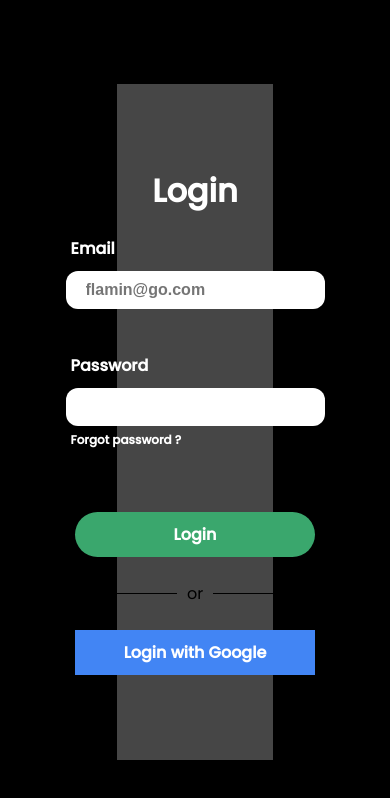
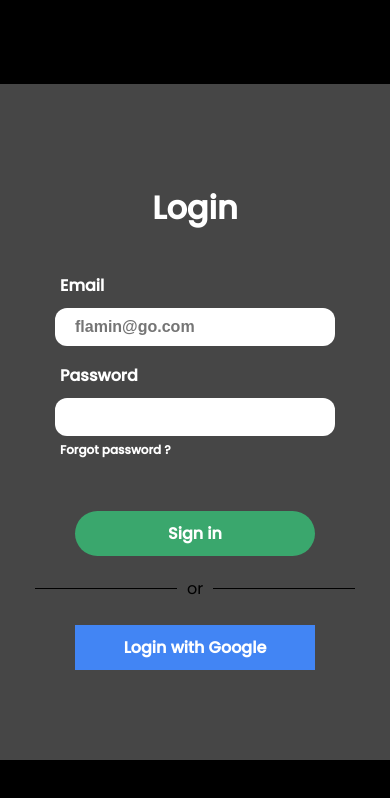
Before and after one commit to Erzenkell/g1-design-system, a React (Create React App) app: page / in a window 390 px wide. Shown: the top 798 px of the page. Built offline with nearby package versions, Linux system fonts and the light colour scheme.

Commit message:
added responsive bit

```diff
--- a/src/components/Button/Button.css
+++ b/src/components/Button/Button.css
@@ -6,6 +6,8 @@
     font-weight: 600;
     cursor: pointer;
     width: 200px;
-    margin-bottom: 10%;
+    margin-bottom: 5%;
     margin-top: 10%;
+    margin-left: auto;
+    margin-right: auto;
 }
--- a/src/components/Divider/Divider.css
+++ b/src/components/Divider/Divider.css
@@ -1,6 +1,7 @@
 .divider-container{
     display: flex;
     align-items: center;
+    width: 80%;
   }
 
 .divider-border{
--- a/src/components/Input/TextInput.css
+++ b/src/components/Input/TextInput.css
@@ -5,7 +5,9 @@
     display: flex;
     flex-direction: column;
     align-items: flex-start;
-    margin-bottom: 5%;
+    margin-bottom: 3%;
+    margin-left: 15%;
+    margin-right: 25%;
 }
 
 .text_input {
@@ -15,6 +17,7 @@
     font-size: 16px;
     font-weight: 600;
     background-color: #ffffff;
+    width: 100%;
 }
 
 .text_input_label {
--- a/src/pages/Login/Login.css
+++ b/src/pages/Login/Login.css
@@ -14,14 +14,21 @@
     display: flex;
     flex-direction: column;
     justify-content: center;
+    min-width: 400px;
+}
+
+.login_container_header {
+    display: flex;
+    flex-direction: column;
+    justify-content: center;
     align-items: center;
+    margin-bottom: 5%;
 }
 
 .login_container_form {
     display: flex;
     flex-direction: column;
     justify-content: center;
-    align-items: center;
 }
 
 .login_container_form_input {
@@ -29,5 +36,11 @@
     box-sizing: border-box;
     display: flex;
     flex-direction: column;
-    margin-bottom: 10%;
 }
+
+.login_container_footer {
+    display: flex;
+    flex-direction: column;
+    justify-content: center;
+    align-items: center;
+}
--- a/src/pages/Login/Login.js
+++ b/src/pages/Login/Login.js
@@ -30,7 +30,7 @@ const Login = () => {
                         </div>
                         <div className="login_container_form_button">
                             <Button
-                                label="Login"
+                                label="Sign in"
                                 colorFamily="Primary"
                                 color="green"
                                 type="round"
```
